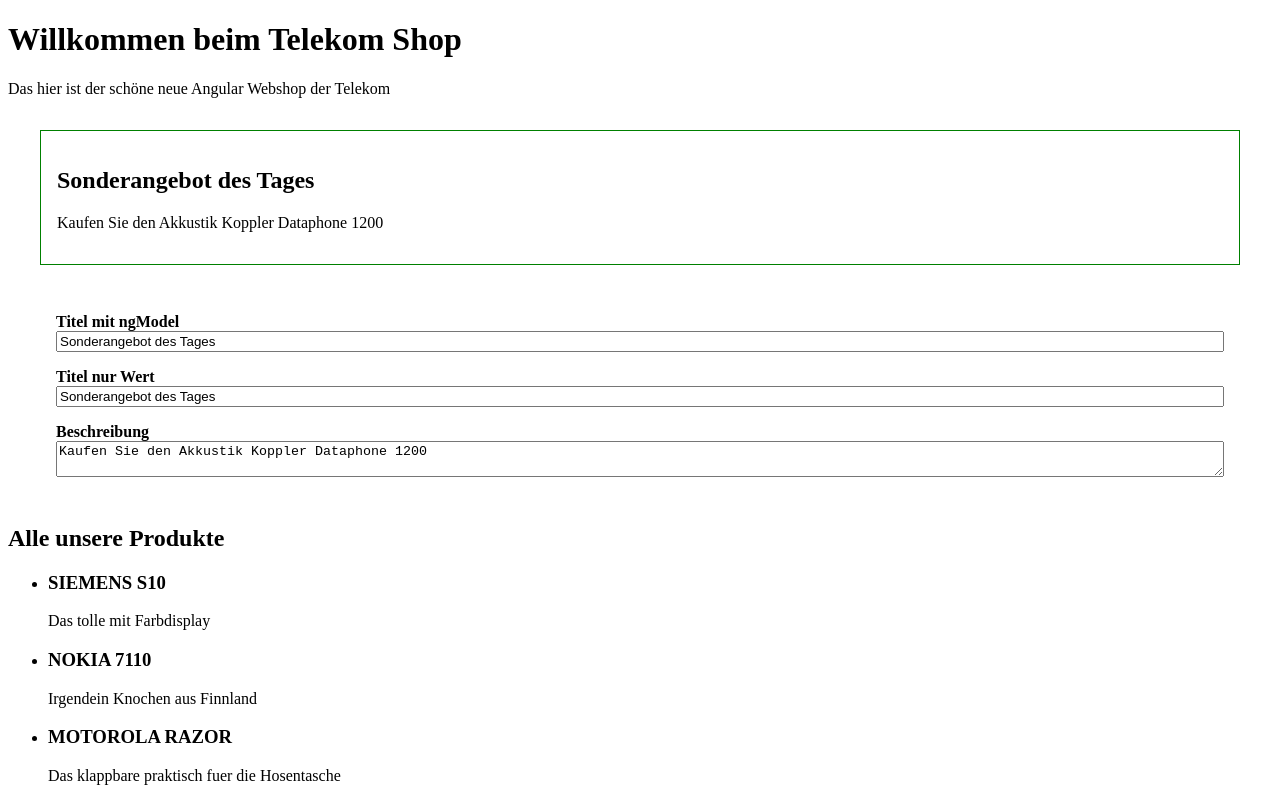
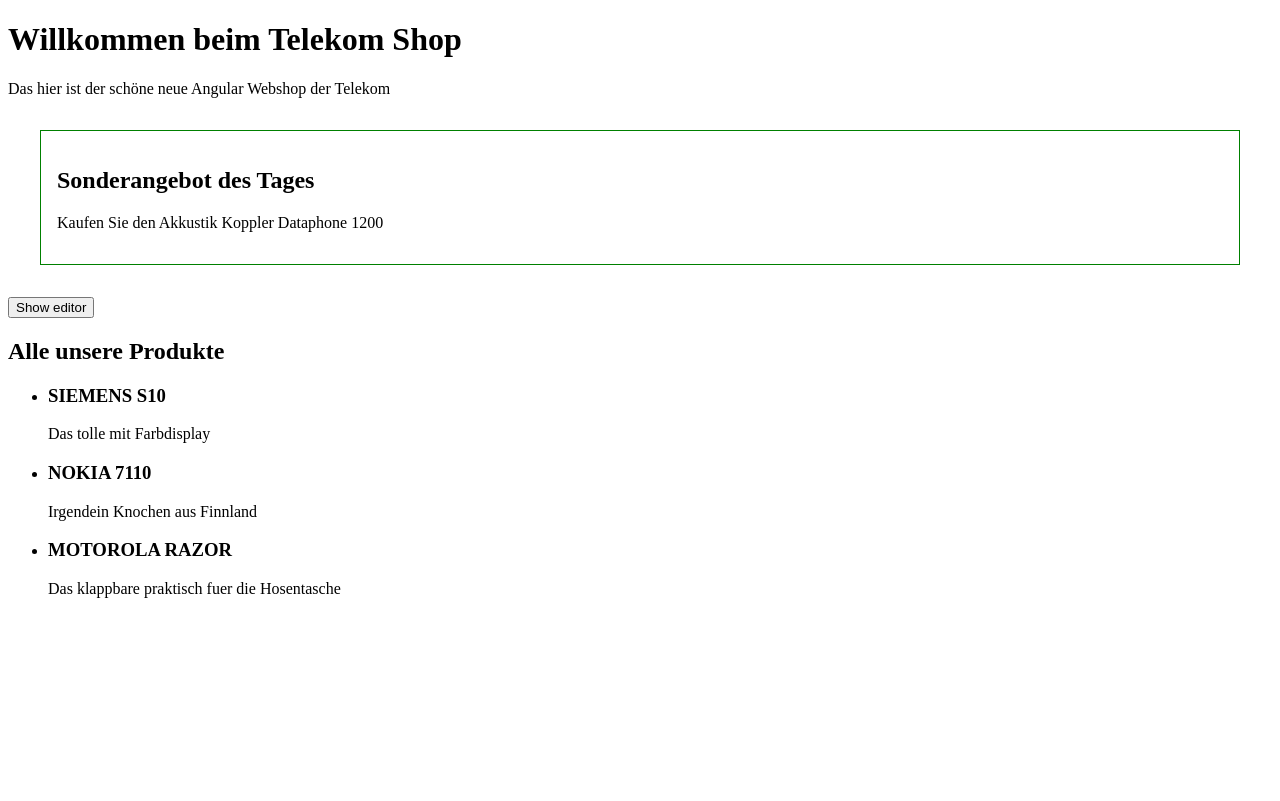
Before and after one commit to moncapitaine/angular-telekom, an Angular app in the folder telekom-shop/: page / in a window 1280 px wide. Built offline with nearby package versions, Linux system fonts and the light colour scheme.

Commit message:
Co-authored-by: TobiKai <TobiKai@users.noreply.github.com> Co-authored-by: ShinHiragy <ShinHiragy@users.noreply.github.com> Co-authored-by: pauloleichttelekom <pauloleichttelekom@users.noreply.github.com>

```diff
--- a/telekom-shop/src/app/components/special-offers/special-offers.component.html
+++ b/telekom-shop/src/app/components/special-offers/special-offers.component.html
@@ -1,15 +1,18 @@
+
 <div class="presentation">
   <h2>{{ specialOffer.title }}</h2>
   <p>{{ specialOffer.description }}</p>
 </div>
-<div class="editor">
+<button (click)="toggleEditor()">{{ editorMode ? 'Hide Editor' : 'Show editor '}}</button>
+
+<div *ngIf="editorMode" class="editor">
   <label>
     <span>Titel mit ngModel</span>
     <input type="text" [(ngModel)]="specialOffer.title" />
   </label>
   <label>
     <span>Titel nur Wert</span>
-    <input type="text" [value]="specialOffer.title" (input)="titleChange($event)" />
+    <input type="text" [value]="specialOffer.title" (change)="titleChange($event)" />
   </label>
   <label>
     <span>Beschreibung</span>
--- a/telekom-shop/src/app/components/special-offers/special-offers.component.ts
+++ b/telekom-shop/src/app/components/special-offers/special-offers.component.ts
@@ -10,6 +10,7 @@
   styleUrls: ['./special-offers.component.css']
 })
 export class SpecialOffersComponent {
+  public editorMode = false
   public specialOffer: SpecialOffer
   constructor() {
     this.specialOffer = {
@@ -21,4 +22,7 @@
     console.log(event.target.value)
     this.specialOffer.title = event.target.value
   }
+  public toggleEditor() {
+    this.editorMode = !this.editorMode
+  }
 }
```
